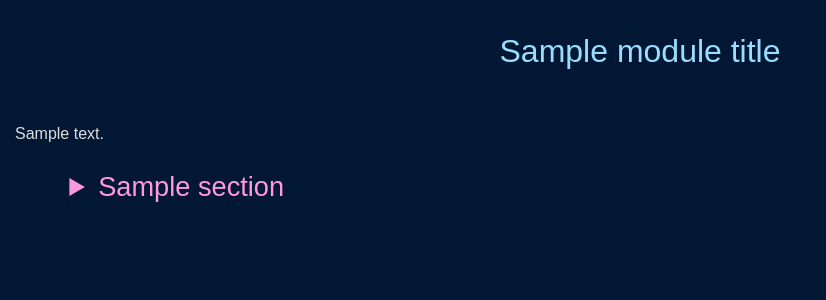
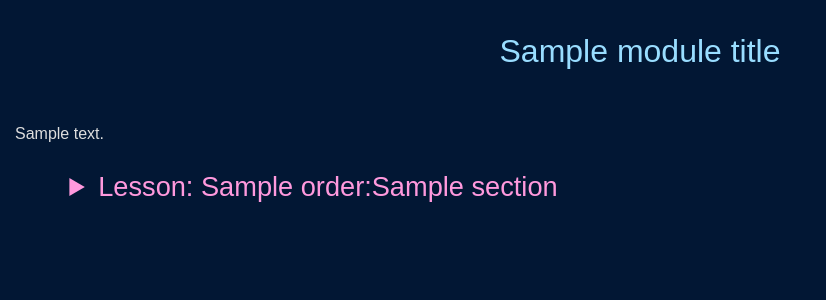
Before and after one commit to gcallah/CourseBuilder, a Django app: template coursebuilder/templates/chapter.html in a window 1280 px wide. Shown: the part 48-348 px from the top of the page, without its empty margins (0-826 px from the left). Run offline with Django 3.2, Linux system fonts and the light colour scheme; the template is opened without the code that fills it: most values are stand-ins (such as "Sample title", 1, 10 or a date in 2020); some libraries are stand-ins or nearby versions.

Commit message:
update the chapter.html such that it can render section order

```diff
--- a/coursebuilder/templates/chapter.html
+++ b/coursebuilder/templates/chapter.html
@@ -10,7 +10,7 @@
  {% for section in sections %}
      <details>
         <summary class="sum1">
-            {% autoescape off %}{{ section.title }}{% endautoescape %}
+            {% autoescape off %}Lesson: {{section.order}}:{{ section.title }}{% endautoescape %}
         </summary>
          {% autoescape off %}{{ section.content }}{% endautoescape %}
      </details>
```
